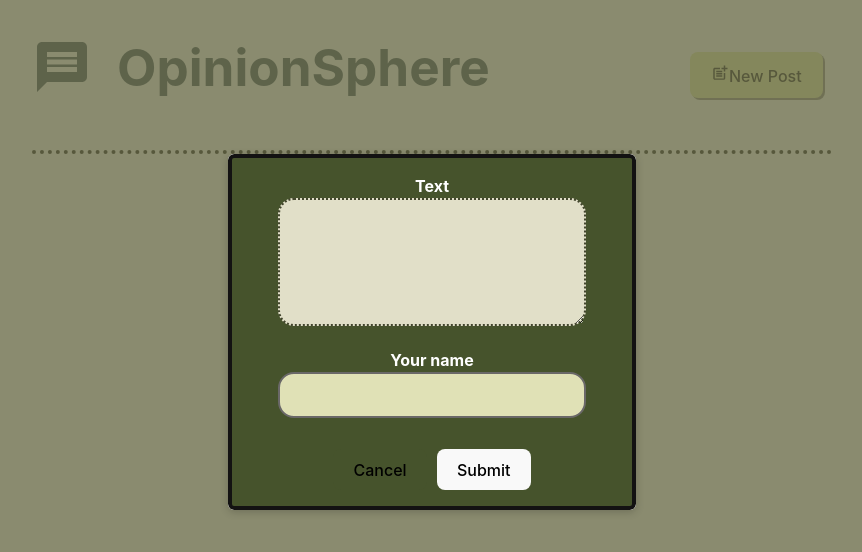
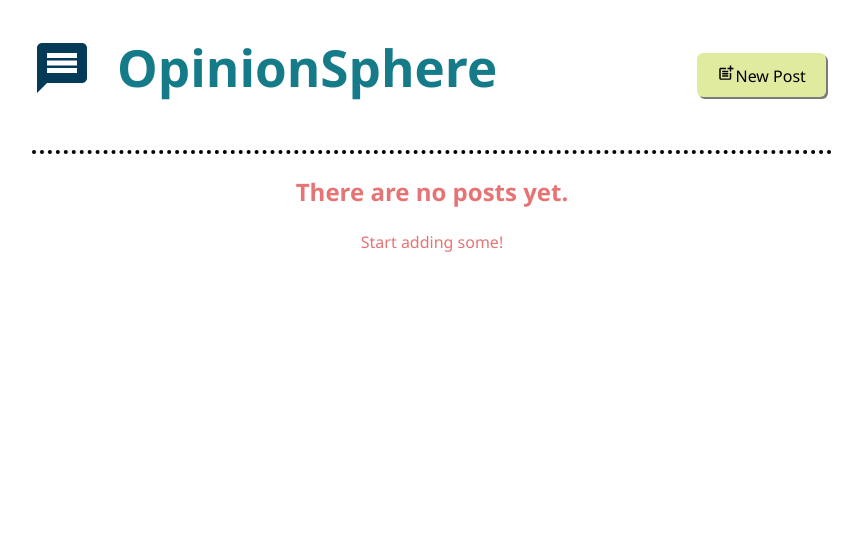
Before and after one commit to shreenidhi-h/opinonsphere, a React (Vite) app: page / in a window 1280 px wide. Shown: the top 552 px of the page, without its empty margins (208-1070 px from the left). Built offline with nearby package versions, Linux system fonts and the light colour scheme.

Commit message:
Css has been modified and several post can be posted

```diff
--- a/src/App.jsx
+++ b/src/App.jsx
@@ -4,7 +4,7 @@ import ListofPost from "./components/PostList";
 import MainHeader from "./components/MainHeader";
 
 function App() {
-	const [modalIsVisible, setModalVisible] = useState(true);
+	const [modalIsVisible, setModalVisible] = useState(false);
 
 	function hideModalHandler() {
 		setModalVisible(false);
--- a/src/components/MainHeader.module.css
+++ b/src/components/MainHeader.module.css
@@ -10,19 +10,16 @@
 .logo {
 	font-size: 60px;
 	margin-right: 25px;
+	color: rgb(2, 59, 87);
 }
 
 .creation {
 	margin-left: 200px;
 	background-color: rgb(225, 235, 159);
-	border: 2px solid transparent;
 	box-shadow: 2px 2px rgb(123, 122, 122);
 }
 
 .heading {
 	margin-bottom: 50px;
+	color: rgb(22, 123, 137);
 }
-
-.creation:hover {
-	border: 2px solid transparent;
-}
--- a/src/components/NewPost.jsx
+++ b/src/components/NewPost.jsx
@@ -12,12 +12,12 @@ function NewPost({ onCancel, onAddPost }) {
 		setEnteredAuthor(event.target.value);
 	}
 	function submitHandler(event) {
-		event.preventDefaut();
+		event.preventDefault();
 		const postData = {
 			body: enteredBody,
 			author: enteredAuthor,
 		};
-		onAddPost();
+		onAddPost(postData);
 		onCancel();
 	}
 	return (
--- a/src/components/NewPost.module.css
+++ b/src/components/NewPost.module.css
@@ -9,32 +9,45 @@
 .form label {
 	display: block;
 	color: white;
-	font-weight: bold;
+	font-weight: 600;
+	font-size: 25px;
+	font-family: "Calibri", "Trebuchet MS", sans-serif;
 }
-
 .form textarea {
 	background-color: rgb(225, 223, 200);
 	color: black;
-	border: 2px dotted rgb(67, 70, 46);
-	border-radius: 1rem;
-	width: 300px;
+	border: 3px solid rgb(106, 104, 104);
+	border-radius: 6px;
+	width: 350px;
 	height: 120px;
+	font-size: 20px;
+	font-family: "Geneva", "Verdana", "sans-serif";
 }
+
 .form input {
 	background-color: rgb(224, 225, 182);
 	color: black;
-	border: 2px solid rgb(106, 104, 104);
-	border-radius: 1rem;
-	width: 300px;
+	border: 3px solid rgb(106, 104, 104);
+	border-radius: 6px;
+	width: 350px;
 	height: 40px;
 	margin-bottom: 15px;
-	font-family: "Franklin Gothic Medium", "Arial Narrow", Arial, sans-serif;
+	font-size: 20px;
 }
 
 .actions {
-	margin-left: 10px;
-	margin-right: 0px;
+	font-size: 20px;
+	background-color: #2c3e06;
 }
 .cancel {
 	background-color: #46532c;
+	font-size: 20px;
+	margin-left: 127px;
 }
+
+.actions:hover {
+	color: rgb(190, 171, 116);
+}
+.cancel:hover {
+	color: rgb(190, 171, 116);
+}
--- a/src/components/Post.jsx
+++ b/src/components/Post.jsx
@@ -2,7 +2,7 @@ import classes from "./Post.module.css";
 
 function Post({ author, body }) {
 	return (
-		<div className={classes.poster}>
+		<div className={classes.post}>
 			<p className={classes.person}>{author}</p>
 			<p className={classes.text}>{body}</p>
 		</div>
--- a/src/components/Post.module.css
+++ b/src/components/Post.module.css
@@ -1,21 +1,36 @@
-.poster {
+.post {
 	background-color: #a4af69;
 	border-radius: 1rem;
 	padding: 0.5rem;
 	margin: 2rem;
 	box-shadow: 2px 4px rgb(88, 87, 87);
 	width: 250px;
-	height: 100px;
+	height: fit-content;
 	display: inline-block;
+	opacity: 0;
+	position: relative;
+	animation: slideUp 1s ease-in-out forwards;
+}
+
+@keyframes slideUp {
+	0% {
+		transform: translateY(100%); /* Start hidden off bottom */
+	}
+	100% {
+		transform: translateY(0); /* End visible at top */
+		opacity: 1; /* Now fully visible */
+	}
 }
 
 .person {
 	color: black;
 	font-weight: 500;
 	height: 10px;
+	font-size: 20px;
 }
 
 .text {
 	color: white;
 	font-style: italic;
+	font-size: 20px;
 }
--- a/src/components/PostList.jsx
+++ b/src/components/PostList.jsx
@@ -1,5 +1,5 @@
 import { useState } from "react";
-
+import Post from "./Post";
 import NewPost from "./NewPost";
 import Modal from "./modal";
 
@@ -9,6 +9,7 @@ function ListofPost({ Posting, onStopPosting }) {
 	function addPostHandler(postData) {
 		setPosts((exisitingPosts) => [postData, ...exisitingPosts]);
 	}
+	console.log(posts);
 	return (
 		<>
 			{Posting && (
@@ -17,8 +18,14 @@ function ListofPost({ Posting, onStopPosting }) {
 				</Modal>
 			)}
 			{posts.map((post) => (
-				<Post author={post.autor} body={post.body} />
+				<Post key={post.body} author={post.author} body={post.body} />
 			))}
+			{posts.length === 0 && (
+				<div style={{ textAlign: "center", color: "#E77474" }}>
+					<h2>There are no posts yet.</h2>
+					<p>Start adding some!</p>
+				</div>
+			)}
 		</>
 	);
 }
--- a/src/index.css
+++ b/src/index.css
@@ -1,5 +1,5 @@
 :root {
-	font-family: Inter, system-ui, Avenir, Helvetica, Arial, sans-serif;
+	font-family: "Segoe UI", Tahoma, Geneva, Verdana, sans-serif;
 	line-height: 1.5;
 	font-weight: 400;
 
@@ -38,7 +38,7 @@ h1 {
 }
 
 button {
-	border-radius: 8px;
+	border-radius: 6px;
 	border: 1px solid transparent;
 	padding: 0.6em 1.2em;
 	font-size: 1em;
@@ -48,9 +48,9 @@ button {
 	cursor: pointer;
 	transition: border-color 0.25s;
 }
-button:hover {
-	border-color: #646cff;
-}
+/* button:hover {
+	border-color: black;
+} */
 button:focus,
 button:focus-visible {
 	outline: 4px auto -webkit-focus-ring-color;
@@ -62,7 +62,7 @@ button:focus-visible {
 		background-color: #ffffff;
 	}
 	a:hover {
-		color: #747bff;
+		color: black;
 	}
 	button {
 		background-color: #f9f9f9;
```
